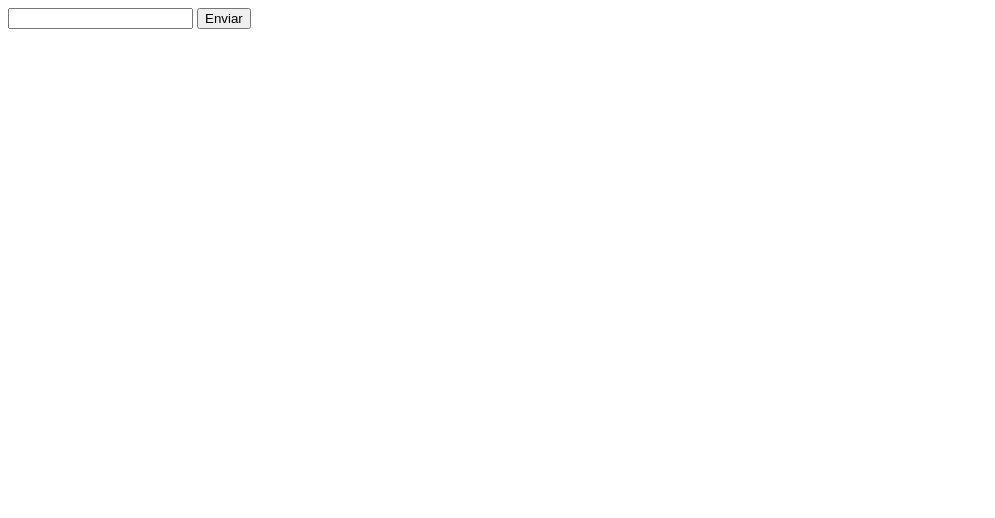
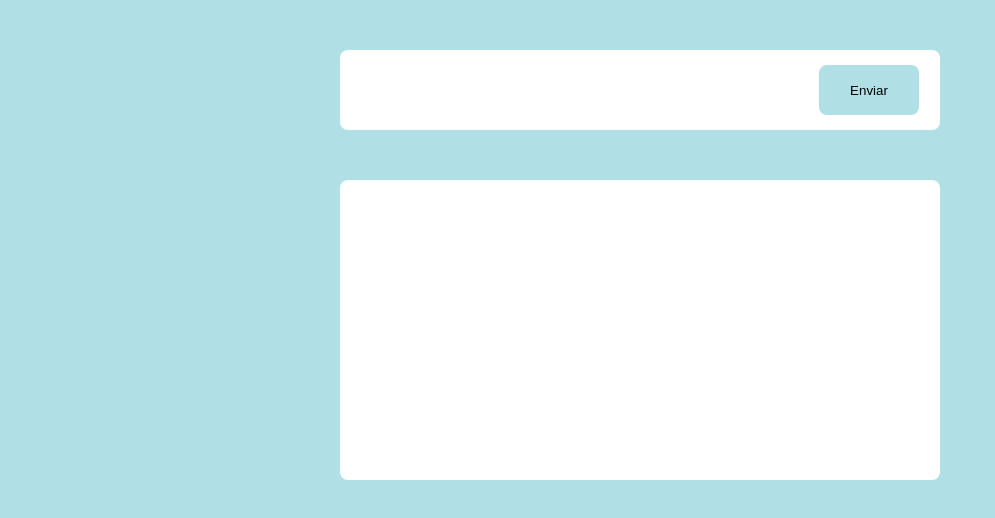
Before and after one commit to Sarahlim4/to-do-list, a plain HTML site: page index.html in a window 1280 px wide. Shown: the whole page, without its empty margins (0-995 px from the left). Drawn offline with nearby package versions, Linux system fonts and the light colour scheme.

Commit message:
iniciando estilização

```diff
--- a/index.html
+++ b/index.html
@@ -5,13 +5,19 @@
     <meta http-equiv="X-UA-Compatible" content="IE=edge">
     <meta name="viewport" content="width=device-width, initial-scale=1.0">
     <link rel="stylesheet" href="style.css">
+    <link rel="stylesheet" href="https://cdn.jsdelivr.net/npm/bootstrap-icons@1.10.2/font/bootstrap-icons.css">
     <title>To do List</title>
 </head>
 <body>
-    <input type="text" class="to-do-field">
-    <button class="to-do-send">Enviar</button>
-    <ul class="to-do-list"></ul>
+    <div class="caixa">
+        <input type="text" class="to-do-field">
+        <button class="to-do-send">Enviar</button>
+    </div>
 
+    <div class="lista">
+    <ul class="to-do-list">
+    </ul>
+    </div>
 
     <script src="script.js"></script>
 </body>
--- a/style.css
+++ b/style.css
@@ -0,0 +1,42 @@
+
+
+body {
+    background-color: #B0E0E6;
+
+}
+
+.caixa {
+    margin: 50px auto;
+    text-align: center;
+    background-color: #fff;
+    border-radius: 8px;
+    width: 600px;
+    height: 80px;
+
+}
+
+.to-do-field {
+    border: none;
+    width: 450px;
+    height: 40px;
+}
+
+.to-do-send {
+    background-color:#B0E0E6;
+    border: none;
+    width: 100px;
+    height: 50px;
+    border-radius: 8px ;
+    margin-top: 15px;
+
+
+}
+
+.lista {
+    margin: 40px auto;
+    background-color: #fff;
+    width: 600px;
+    height: 300px;
+    border-radius: 8px;
+
+}
```
